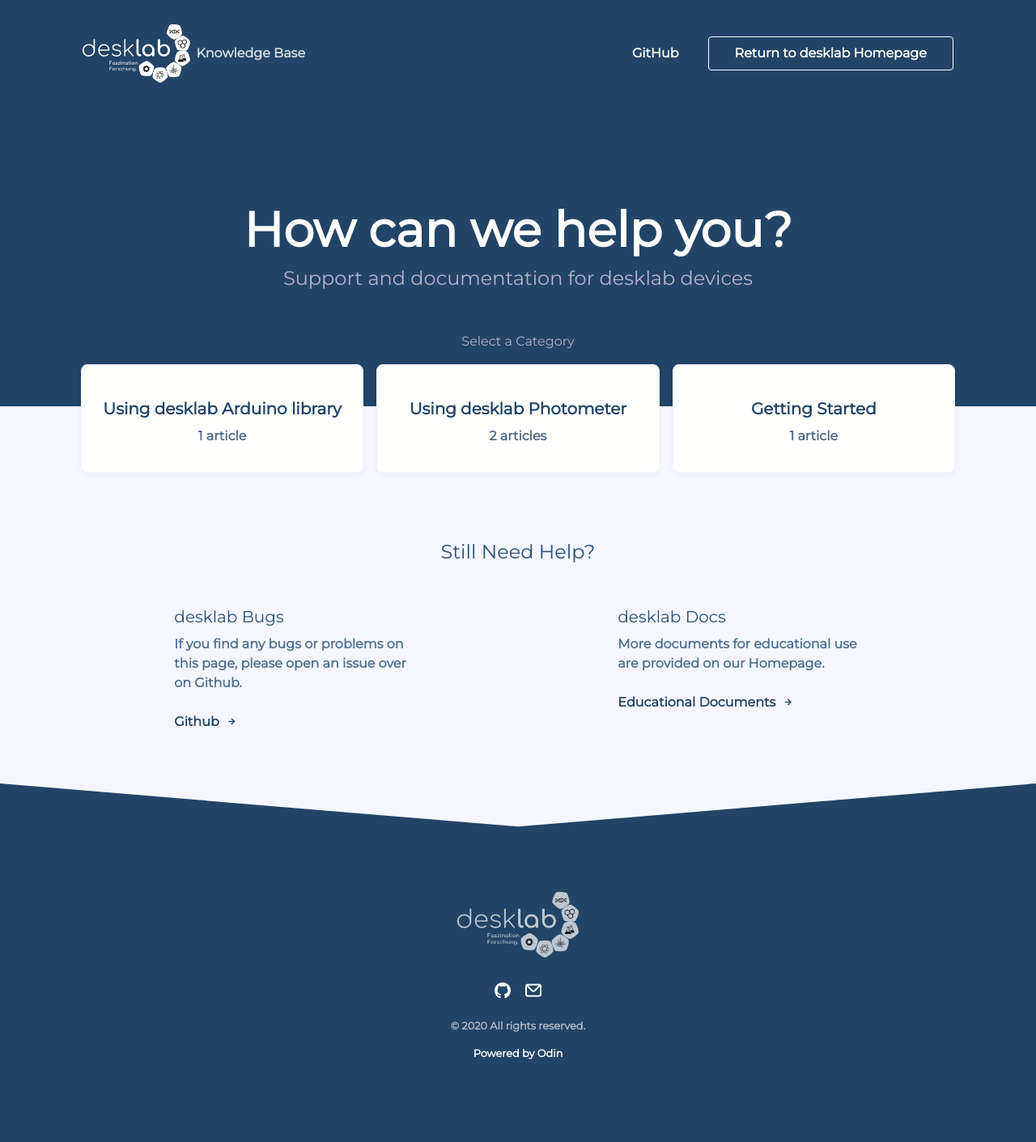
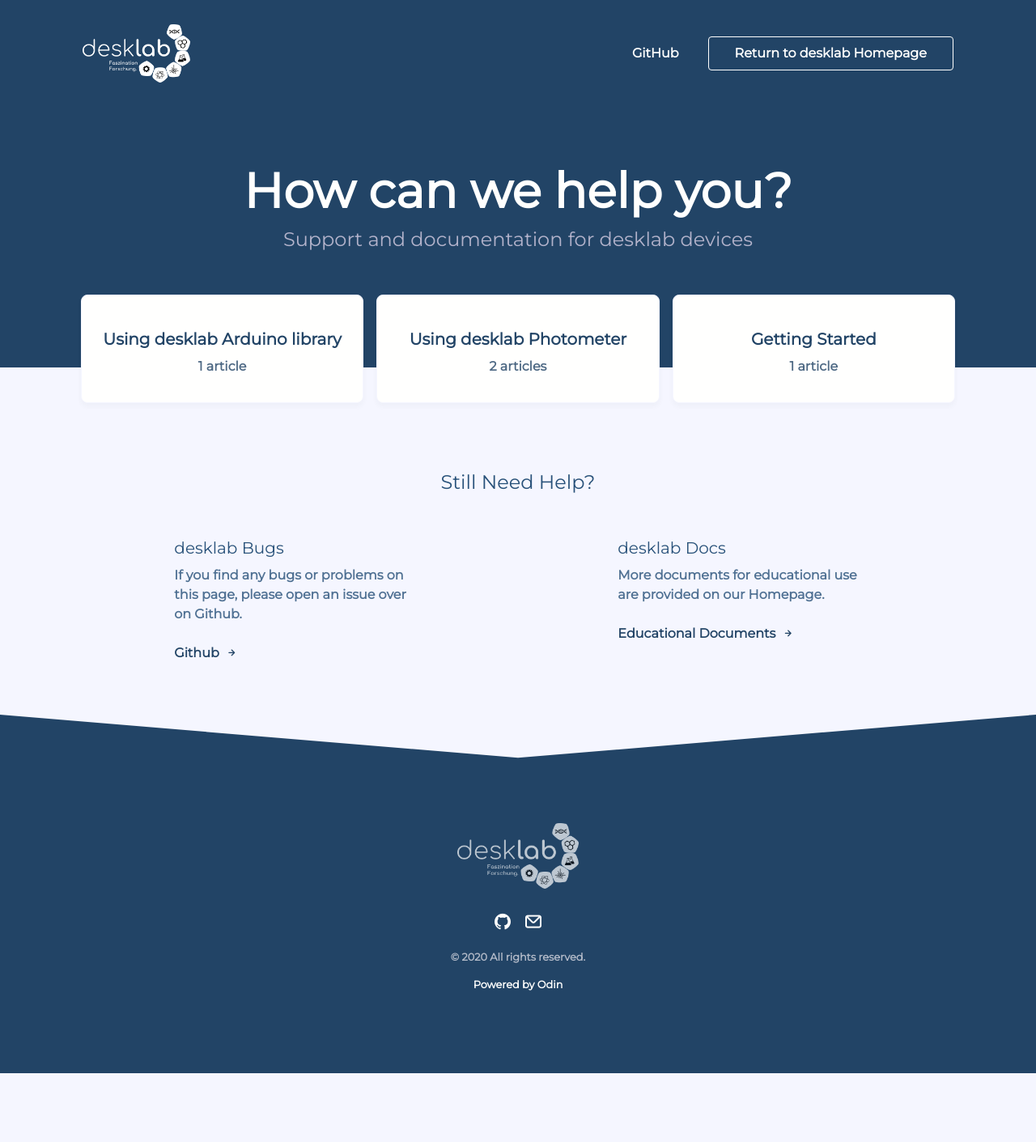
Before and after one commit to desklab/desklab.github.io, a Jekyll site: the page built from index.html, in a window 1280 px wide. Shown: the whole page at 81% size. Built offline with Jekyll 4.4.1, drawn with Linux system fonts in a browser that asks for light colours; nearby versions of some CDN libraries; comment, search, counter and statistics services are not loaded; after the commit the page ends 1326 px from its top, so only the background shows below that.

Commit message:
reduce landing header size

```diff
--- a/_config.yml
+++ b/_config.yml
@@ -24,7 +24,7 @@
 url: https://support.desk-lab.de # the base hostname & protocol for your site, e.g. http://example.com
 permalink: /:categories/:title
 
-content_type: Knowledge Base #Define whether this is a knowledge base, help center, or something else
+content_type: #Define whether this is a knowledge base, help center, or something else
 use_authors: false #Set this to false to disable showing post authors
 
 brand_logo: desklab-logo.png
--- a/_includes/header-home.html
+++ b/_includes/header-home.html
@@ -3,7 +3,7 @@
     <div class="header ">
       {% include nav.html %}
       <header class="container grid-xl landing-header">
-        <div class="columns pt-12 pb-8">
+        <div class="columns pt-0 pb-8">
           <div class="column col-11 col-mx-auto text-center">
             <h1 class="mt-2 super-h1">{{ site.header }}</h1>
             <h4 class="text-secondary">{{ site.subheader }}</h4>
--- a/index.html
+++ b/index.html
@@ -8,7 +8,7 @@
       <div class="container grid-xl">
         <div class="columns negative-m-s">
           <div class="column col-12 text-center">
-            <h6 class="text-secondary">Select a Category</h6>
+            <!-- <h6 class="text-secondary">Select a Category</h6> -->
           </div>
           {% for category in site.categories %}
           {% capture category_name %}{{ category | first }}{% endcapture %}
```
